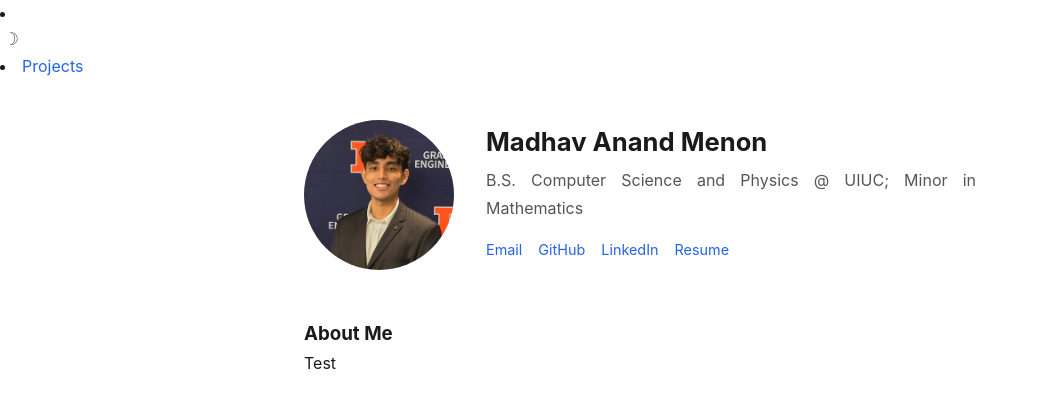
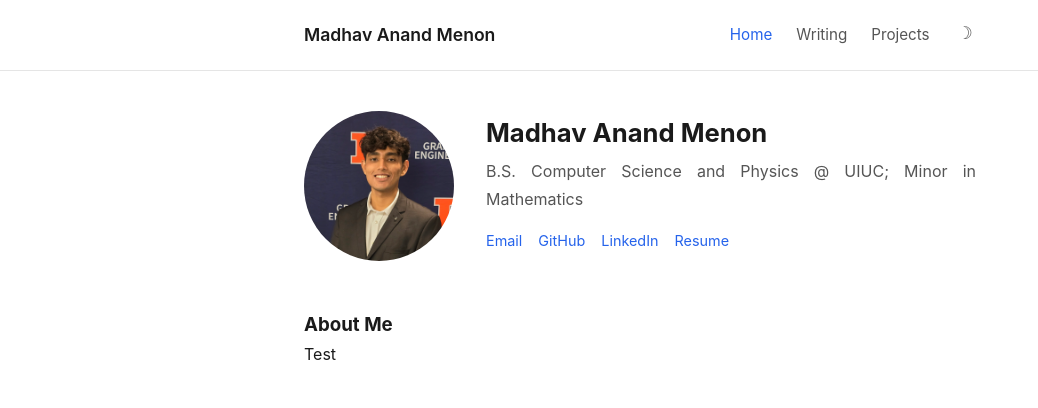
Before and after one commit to MadhavMenon10/MadhavMenon10.github.io, a Jekyll site: the page built from index.md, in a window 1280 px wide. Shown: the top 408 px of the page, without its empty margins (0-1038 px from the left). Built offline with Jekyll 4.4.1, drawn with Linux system fonts in a browser that asks for light colours.

Commit message:
Change nav

```diff
--- a/_layouts/default.html
+++ b/_layouts/default.html
@@ -21,21 +21,27 @@
             })();
         </script>
     </head>
-    <header>
-        <nav>
+    <body>
+        <header class="site-header">
+            <nav class="container nav-container">
+                <a href="/" class="site-name">Madhav Anand Menon</a>
+                <ul class="nav-links">
+                    <li><a href="/" class="active">Home</a></li>
+                    <!-- <li><a href="/cv" >CV</a></li> -->
+                    <li><a href="/writing">Writing</a></li>
+                    <li><a href="/projects">Projects</a></li>
                     <li>
-                <button class="theme-toggle" aria-label="Toggle dark mode">
+                        <button
+                            class="theme-toggle"
+                            aria-label="Toggle dark mode"
+                        >
                             <span class="icon-moon">☽</span>
                             <span class="icon-sun">☀</span>
                         </button>
                     </li>
-            <li>
-                <a href="../projects.md">Projects</a>
-            </li>
+                </ul>
             </nav>
-
         </header>
-    <body>
         <main class="container">{{ content }}</main>
     </body>
     <script>
```
Lines whose indentation alone changed are shown as unchanged.
